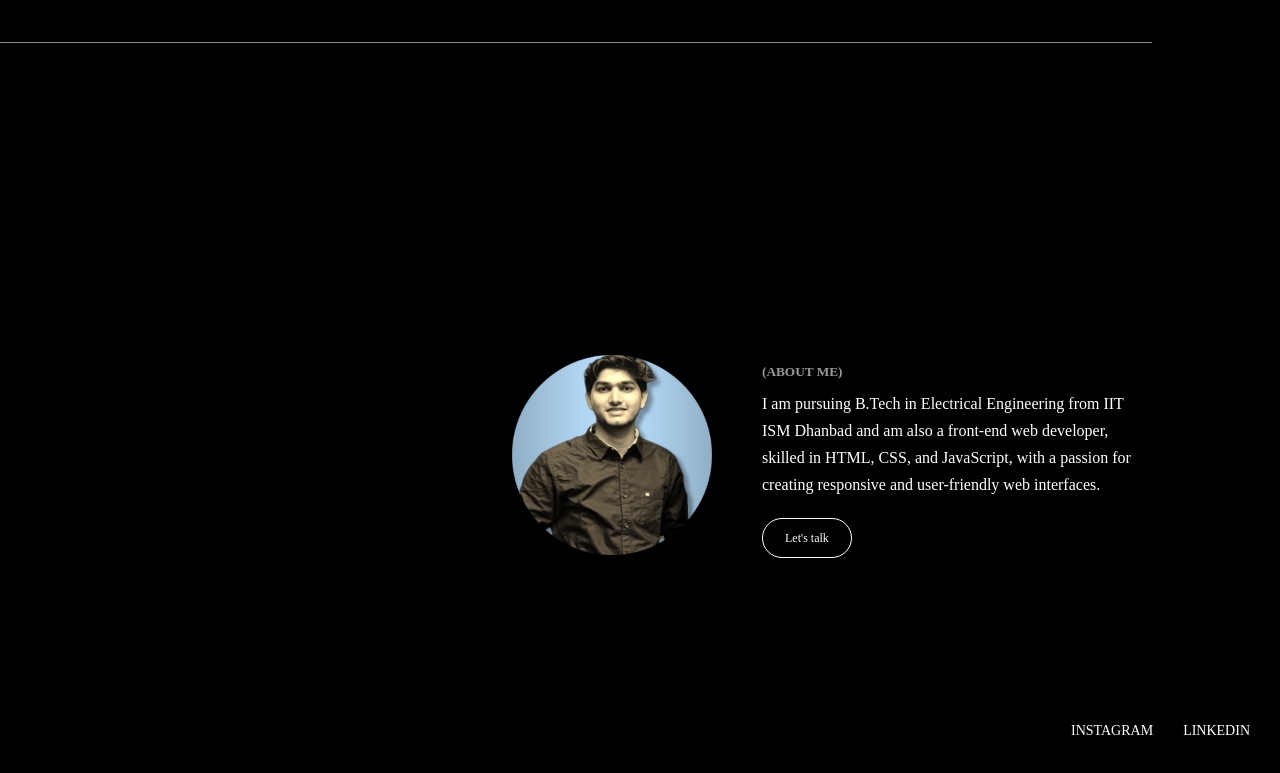
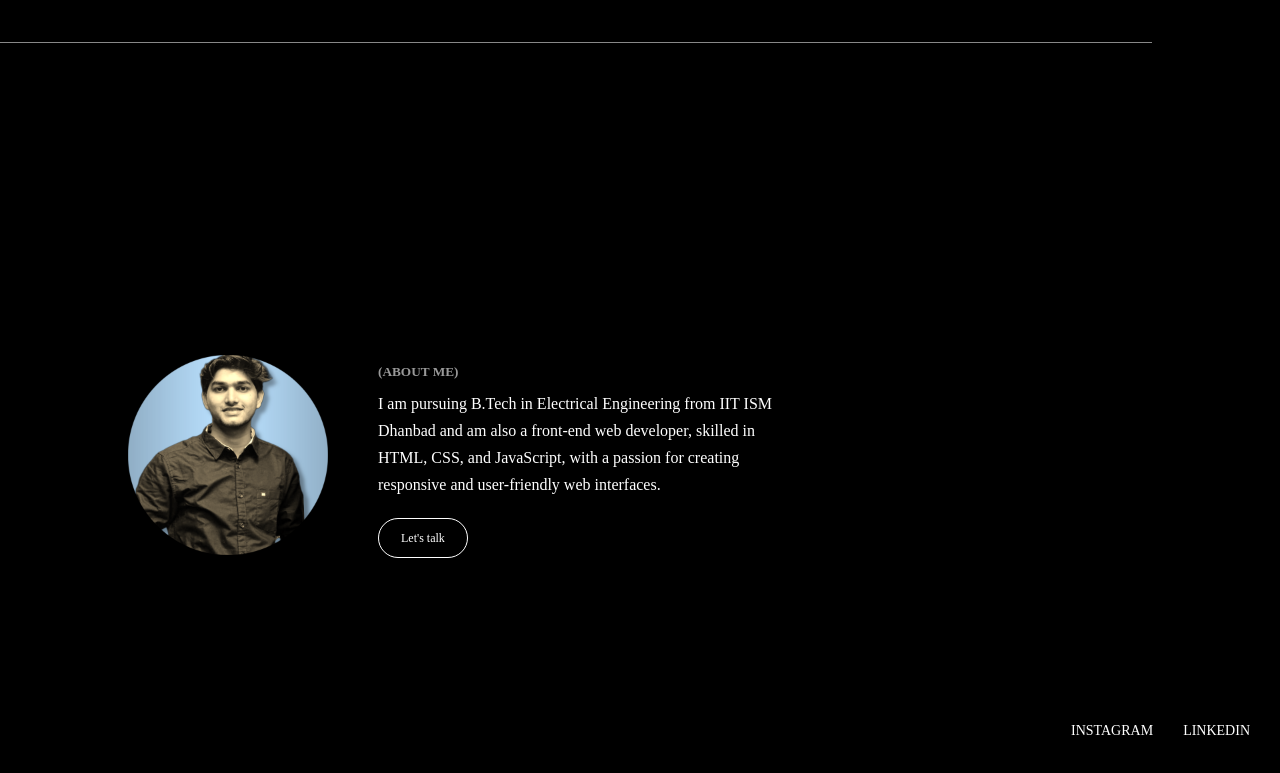
Before and after one commit to harsh8601/Portfolio, a plain HTML site: page index.html in a window 1280 px wide. Shown: the part 1473-2246 px from the top of the page. Drawn offline with nearby package versions, Linux system fonts and the light colour scheme; a script that the page names is missing.

Commit message:
Update style.css

```diff
--- a/style.css
+++ b/style.css
@@ -188,7 +188,8 @@ html, body {
     gap: 50px;
     color: #fff;
     padding: 10vw 10vw;
-    padding-left: 40vw;
+    padding-left: 10vw;
+
     width: 100%;
     margin-top: 100px;
     background-color: black;
```
